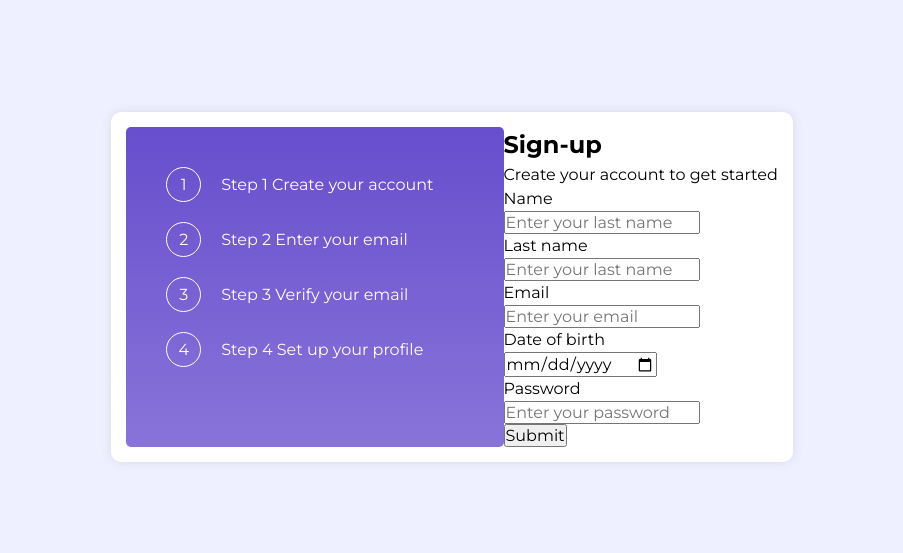
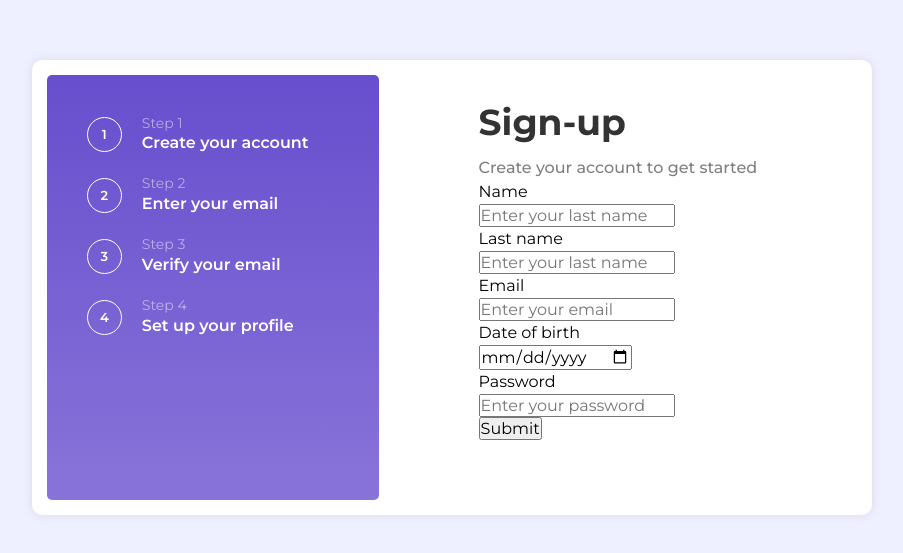
Before and after one commit to leoreyes07/form-data, a plain HTML site: page index.html in a window 1280 px wide. Shown: the part 113-666 px from the top of the page, without its empty margins (188-1091 px from the left). Drawn offline with Linux system fonts and the light colour scheme.

Commit message:
Added styles to the left section items

```diff
--- a/assets/style.css
+++ b/assets/style.css
@@ -66,3 +66,45 @@ body {
     border: 1px solid #461af5;
     background-color: #461af5;
 }
+
+.steps__number {
+    font-size: 1.3rem;
+    font-weight: 600;
+}
+
+.steps__content {
+    display: flex;
+    flex-direction: column;
+}
+
+.steps__title {
+    color: white;
+    opacity: 0.5;
+    font-size: 1.4rem;
+    line-height: 1.2;
+}
+
+.steps__description {
+    font-weight: 600;
+}
+
+.main__right {
+    padding: 2rem 10rem;
+}
+
+.main__header {
+    width: 100%;
+    margin-bottom: 4rem;
+}
+
+.header__title {
+    color: #333;
+    font-size: 3.6rem;
+    margin-bottom: 0.7rem;
+}
+
+.header__subtitle {
+    color: black;
+    opacity: 0.5;
+    font-weight: 500;
+}
--- a/index.html
+++ b/index.html
@@ -67,7 +67,7 @@
 
             <section class="main__right">
 
-                <header class="main__headeer">
+                <header class="main__header">
                     <h1 class="header__title">Sign-up</h1>
                     <p class="header__subtitle">Create your account to get started</p>
 
```
